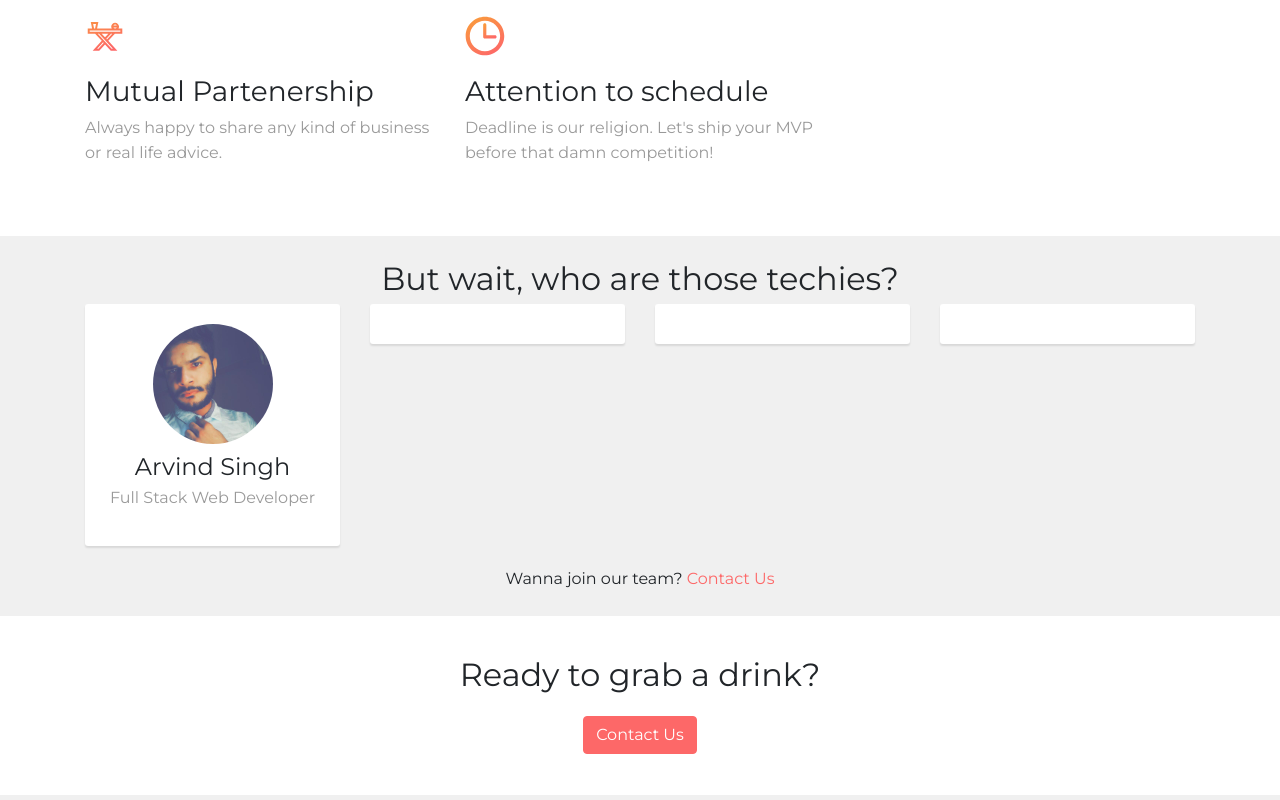
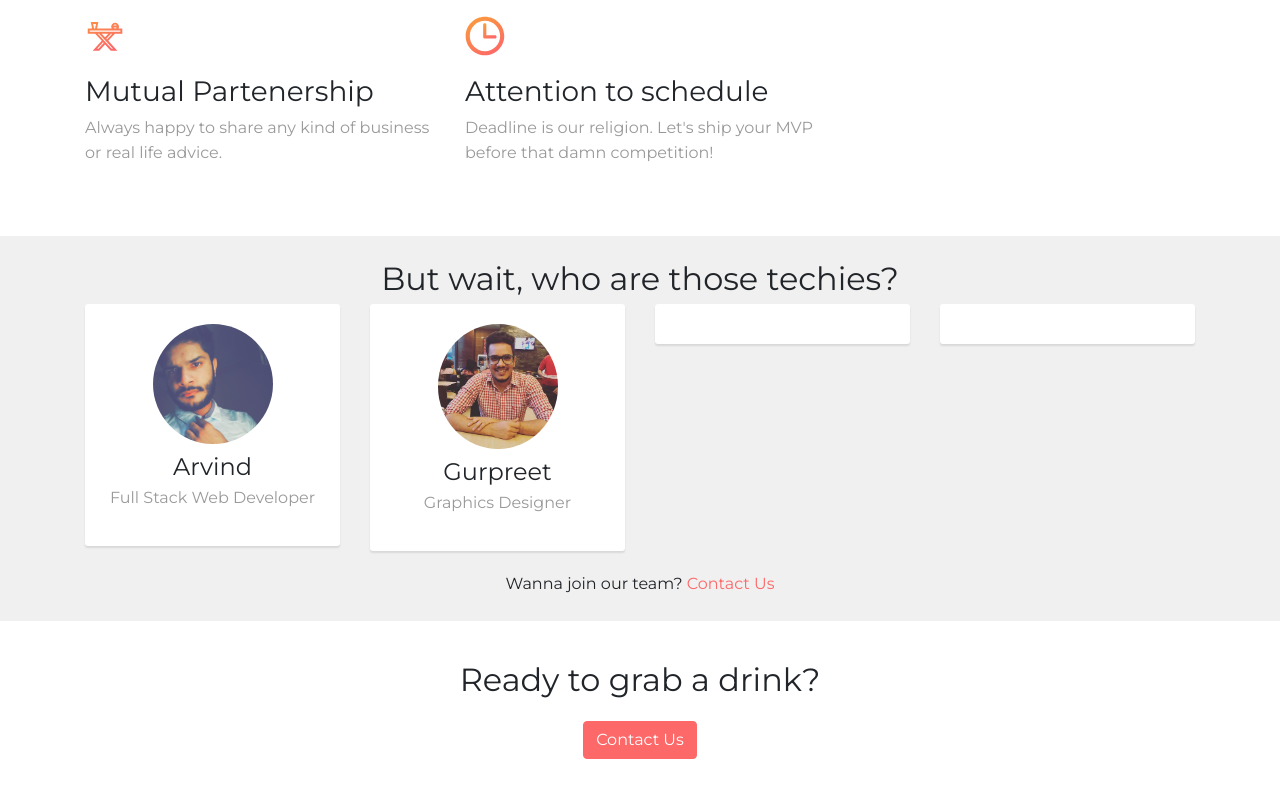
Before and after one commit to heyarviind/techies.pro, a plain HTML site: page index.html in a window 1280 px wide. Shown: the part 688-1488 px from the top of the page. Drawn offline with nearby package versions, Linux system fonts and the light colour scheme.

Commit message:
gurpreet added

```diff
--- a/index.html
+++ b/index.html
@@ -98,12 +98,16 @@
           <div class="col-lg-3 col-md-6 col-sm-12">
             <div class=" who-us">
               <img src="img/avatars/arvind-small.jpeg" alt="">
-              <h4>Arvind Singh</h4>
+              <h4>Arvind</h4>
               <p class="muted">Full Stack Web Developer</p>
             </div>
           </div>
           <div class="col-lg-3 col-md-6 col-sm-12">
-            <div class=" who-us"></div>
+            <div class=" who-us">
+              <img src="img/avatars/gurpreet.jpeg" alt="">
+              <h4>Gurpreet</h4>
+              <p class="muted">Graphics Designer</p>
+            </div>
           </div>
           <div class="col-lg-3 col-md-6 col-sm-12">
             <div class=" who-us"></div>
```
Also changed, not shown: img/avatars/gurpreet.jpeg (added), 1 other file.
